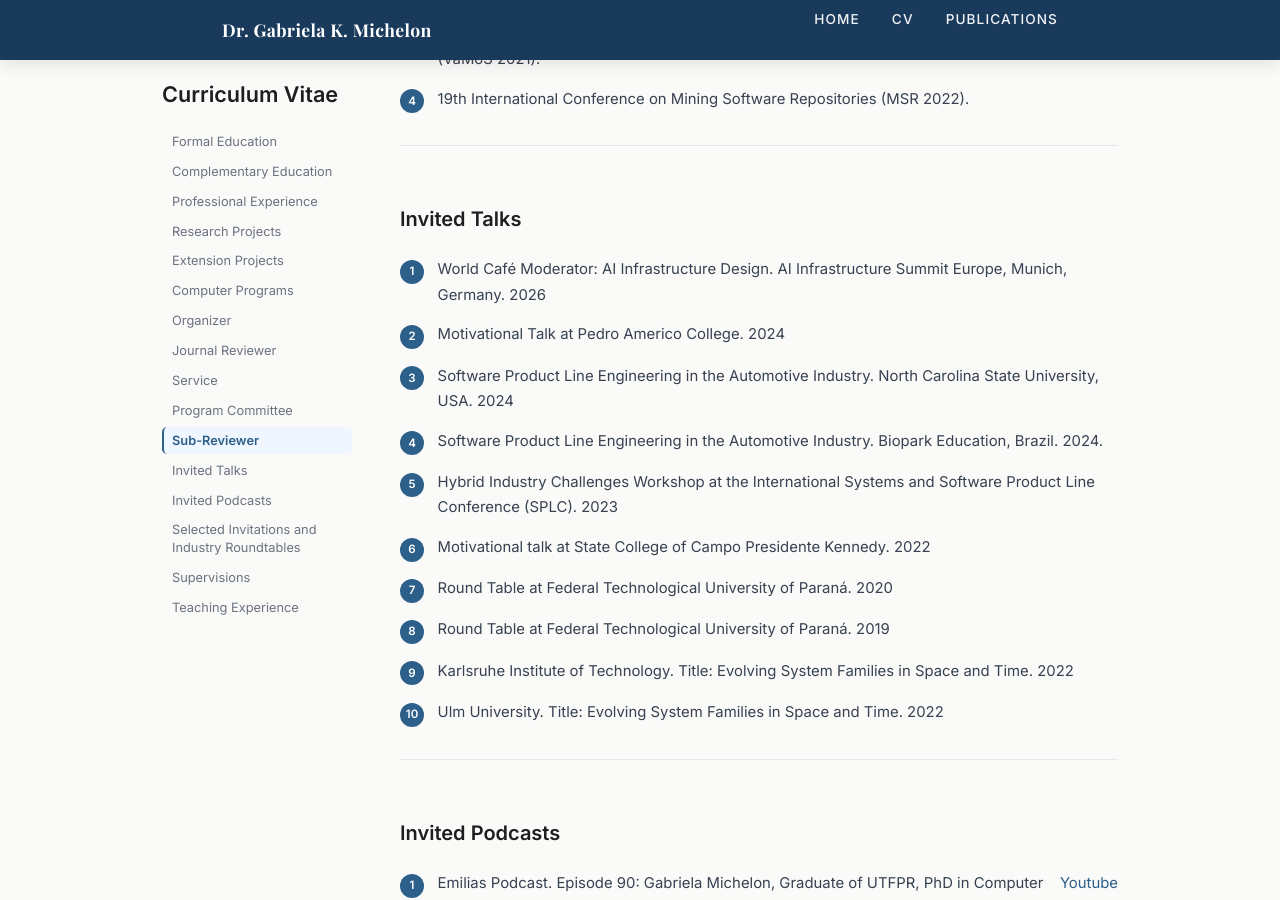
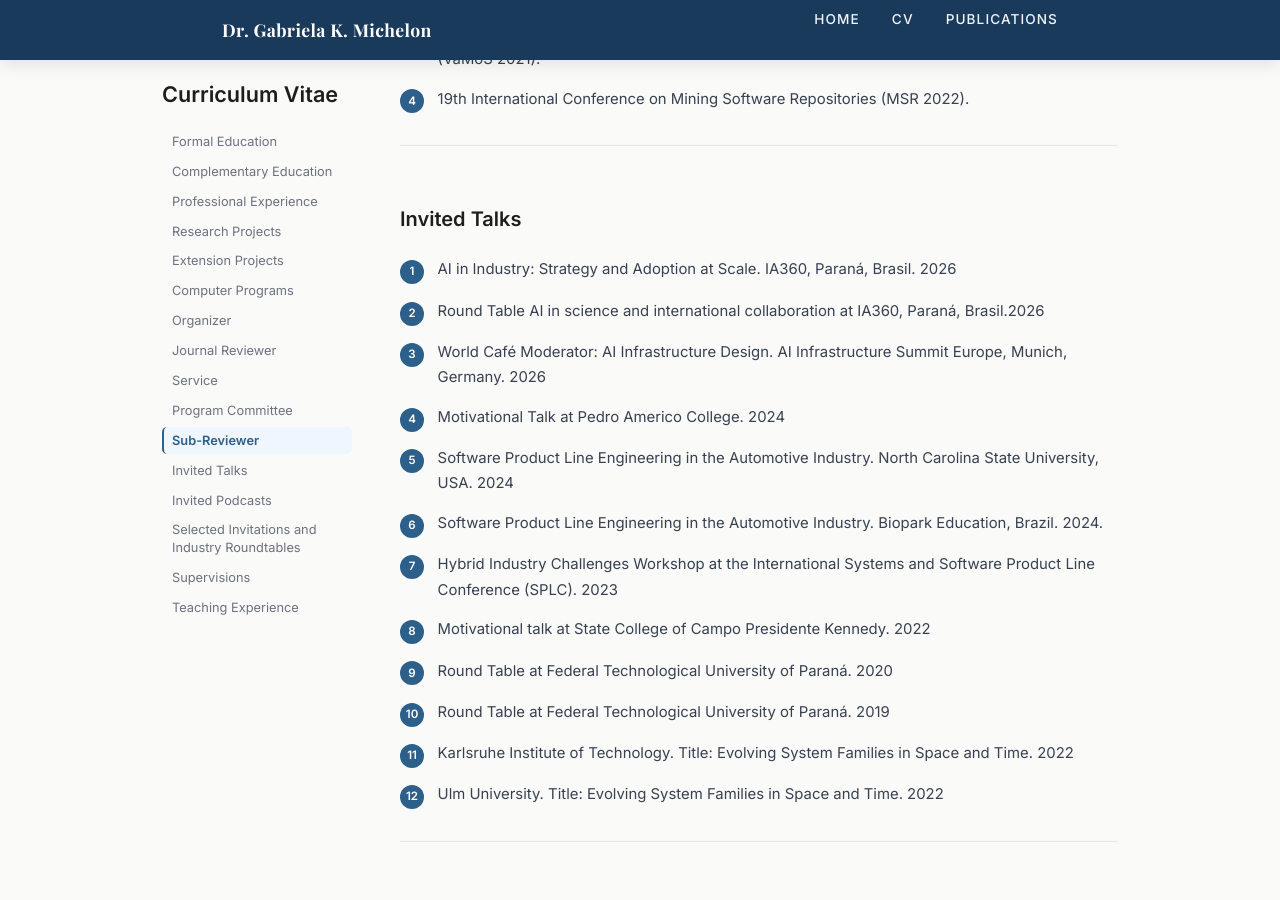
Before and after one commit to GabrielaMichelon/gabrielamichelon.github.io, a Jekyll site: the page built from cv/index.html, in a window 1280 px wide and 900 px high, scrolled down 6262 px. Built offline with Jekyll 4.4.1, drawn with Linux system fonts in a browser that asks for light colours.

Commit message:
add speach

```diff
--- a/cv/index.html
+++ b/cv/index.html
@@ -211,6 +211,8 @@ title: CV of Gabriela Karoline Michelon
     <section id="invited-talks" class="cv-section">
       <h2 class="cv-section-title">Invited Talks</h2>
       <ol class="cv-numbered">
+        <li>AI in Industry: Strategy and Adoption at Scale. IA360, Paraná, Brasil. 2026 </li>
+        <li>Round Table AI in science and international collaboration at IA360, Paraná, Brasil.2026</li>
         <li>World Café Moderator: AI Infrastructure Design. AI Infrastructure Summit Europe, Munich, Germany. 2026</li>
         <li>Motivational Talk at Pedro Americo College. 2024</li>
         <li>Software Product Line Engineering in the Automotive Industry. North Carolina State University, USA. 2024</li>
```
